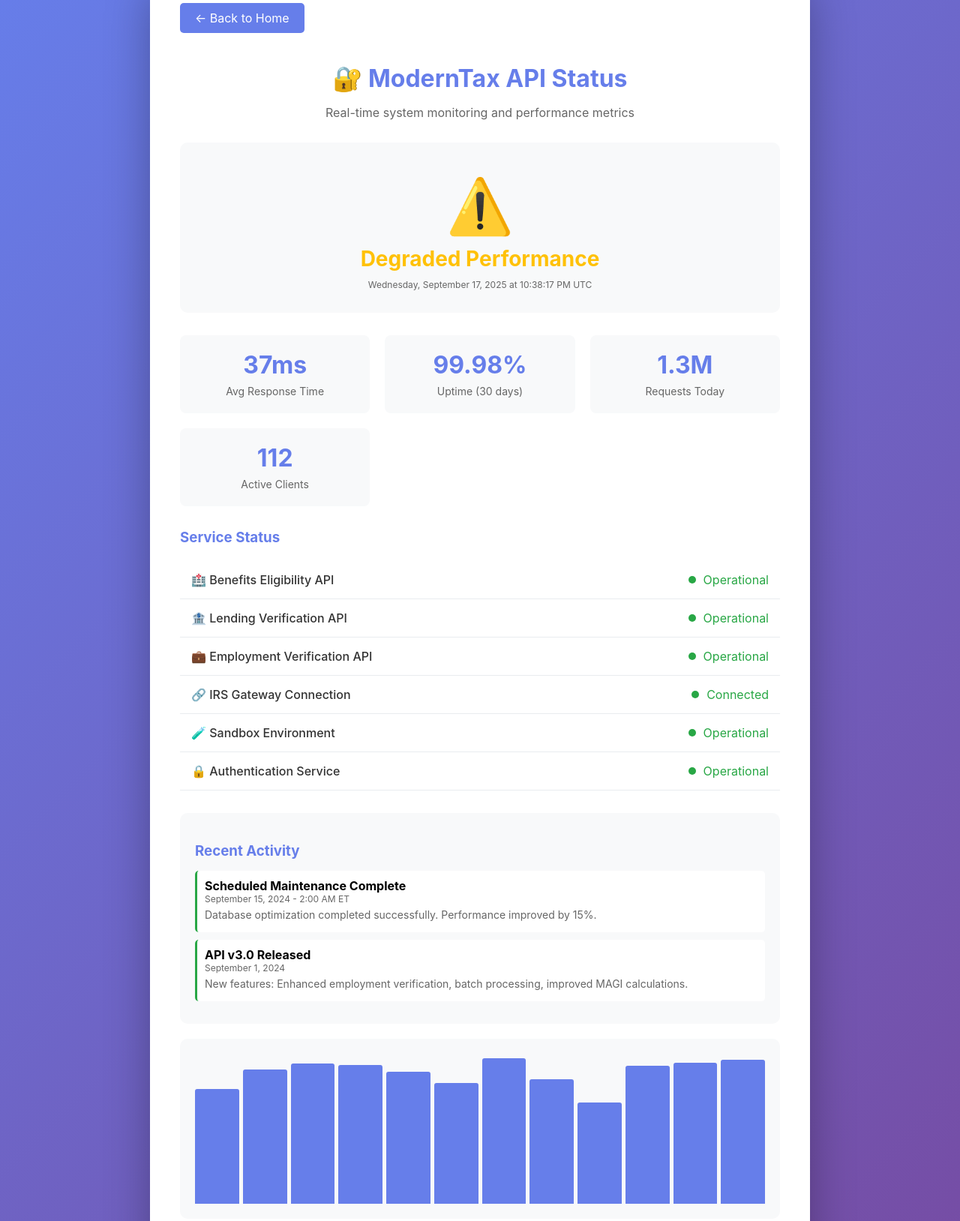
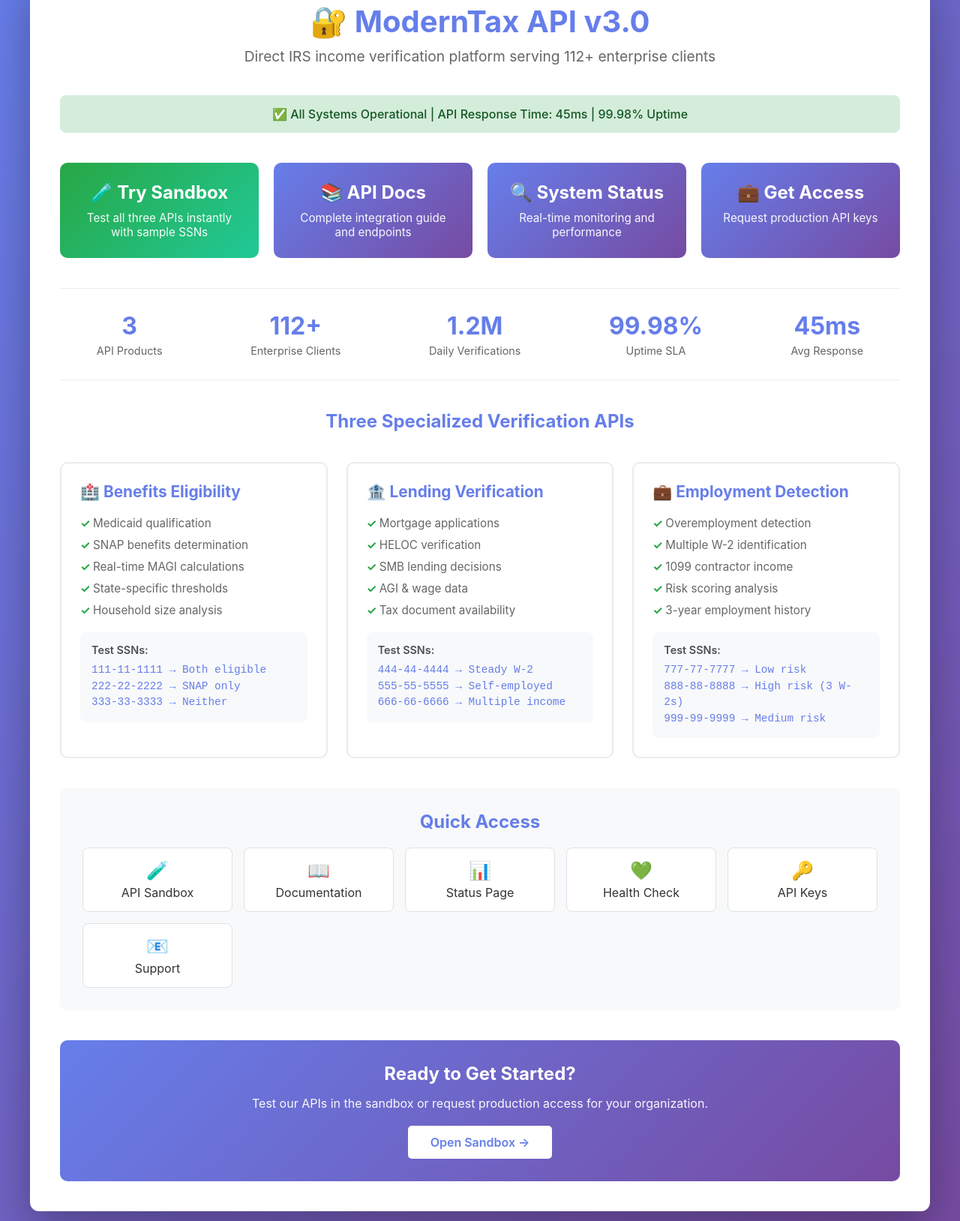
Before and after one commit to moderntax-products/moderntax-landing, a website: page index.html in a window 1280 px wide. Shown: the part 56-1684 px from the top of the page at 75% size. Drawn offline with Linux system fonts and the light colour scheme; no server answers.

Commit message:
Update homepage with prominent CTAs and improved navigation

```diff
--- a/index.html
+++ b/index.html
@@ -3,230 +3,375 @@
 <head>
     <meta charset="UTF-8">
     <meta name="viewport" content="width=device-width, initial-scale=1.0">
-    <title>ModernTax API Status</title>
-    <meta http-equiv="refresh" content="30">
+    <title>ModernTax API - IRS Income Verification Platform</title>
     <style>
-        body{font-family:-apple-system,BlinkMacSystemFont,'Segoe UI',sans-serif;background:linear-gradient(135deg,#667eea,#764ba2);min-height:100vh;display:flex;align-items:center;justify-content:center;margin:0;padding:20px}
-        .container{background:white;border-radius:12px;padding:40px;max-width:800px;width:100%;box-shadow:0 20px 60px rgba(0,0,0,0.3)}
-        h1{color:#667eea;margin-bottom:10px;text-align:center}
-        .subtitle{text-align:center;color:#666;margin-bottom:30px}
-        .status-header{text-align:center;padding:30px;background:#f8f9fa;border-radius:10px;margin-bottom:30px}
-        .status-indicator{font-size:72px;margin:10px 0}
-        .status-text{font-size:28px;font-weight:bold;margin:10px 0}
-        .operational{color:#28a745}
-        .degraded{color:#ffc107}
-        .down{color:#dc3545}
-        .metrics{display:grid;grid-template-columns:repeat(auto-fit,minmax(200px,1fr));gap:20px;margin:30px 0}
-        .metric{background:#f8f9fa;padding:20px;border-radius:8px;text-align:center}
-        .metric-value{font-size:32px;font-weight:bold;color:#667eea;display:block;margin-bottom:5px}
-        .metric-label{color:#666;font-size:14px}
-        .services{margin:30px 0}
-        .service-item{display:flex;justify-content:space-between;align-items:center;padding:15px;border-bottom:1px solid #e9ecef;transition:background 0.3s}
-        .service-item:hover{background:#f8f9fa}
-        .service-name{font-weight:500;color:#333}
-        .service-status{display:flex;align-items:center;gap:10px}
-        .status-dot{width:10px;height:10px;border-radius:50%;display:inline-block}
-        .status-dot.green{background:#28a745}
-        .status-dot.yellow{background:#ffc107}
-        .status-dot.red{background:#dc3545}
-        .history{margin-top:30px;padding:20px;background:#f8f9fa;border-radius:10px}
-        .history h3{color:#667eea;margin-bottom:15px}
-        .incident-item{padding:10px;border-left:3px solid #28a745;margin:10px 0;background:white;border-radius:5px}
-        .incident-resolved{border-color:#28a745}
-        .incident-ongoing{border-color:#ffc107}
-        .timestamp{color:#666;font-size:12px}
-        .back-link{display:inline-block;padding:10px 20px;background:#667eea;color:white;text-decoration:none;border-radius:5px;margin-bottom:20px}
-        .back-link:hover{background:#5a67d8}
-        .refresh-note{text-align:center;color:#666;font-size:12px;margin-top:20px}
-        .performance-chart{height:200px;background:#f8f9fa;border-radius:10px;display:flex;align-items:flex-end;padding:20px;gap:5px;margin:20px 0}
-        .bar{background:#667eea;width:100%;border-radius:3px 3px 0 0;transition:height 0.3s}
+        * { margin: 0; padding: 0; box-sizing: border-box; }
+        body {
+            font-family: -apple-system, BlinkMacSystemFont, 'Segoe UI', Roboto, sans-serif;
+            background: linear-gradient(135deg, #667eea 0%, #764ba2 100%);
+            min-height: 100vh;
+            padding: 20px;
+        }
+        .container {
+            max-width: 1200px;
+            margin: 0 auto;
+            background: white;
+            border-radius: 12px;
+            padding: 40px;
+            box-shadow: 0 20px 60px rgba(0,0,0,0.3);
+        }
+        .header {
+            text-align: center;
+            margin-bottom: 40px;
+        }
+        h1 {
+            color: #667eea;
+            margin-bottom: 10px;
+            font-size: 2.5em;
+        }
+        .subtitle {
+            color: #666;
+            font-size: 1.2em;
+            margin-bottom: 20px;
+        }
+        .status {
+            background: #d4edda;
+            color: #155724;
+            padding: 15px;
+            border-radius: 8px;
+            text-align: center;
+            margin-bottom: 30px;
+            font-weight: 500;
+        }
+        .hero-cta {
+            display: grid;
+            grid-template-columns: repeat(auto-fit, minmax(220px, 1fr));
+            gap: 20px;
+            margin: 40px 0;
+        }
+        .cta-card {
+            background: linear-gradient(135deg, #667eea, #764ba2);
+            color: white;
+            padding: 25px;
+            border-radius: 10px;
+            text-decoration: none;
+            text-align: center;
+            transition: transform 0.3s, box-shadow 0.3s;
+            cursor: pointer;
+        }
+        .cta-card:hover {
+            transform: translateY(-5px);
+            box-shadow: 0 10px 30px rgba(102, 126, 234, 0.4);
+        }
+        .cta-card h3 {
+            font-size: 1.5em;
+            margin-bottom: 10px;
+        }
+        .cta-card p {
+            opacity: 0.95;
+            font-size: 0.95em;
+        }
+        .cta-primary {
+            background: linear-gradient(135deg, #28a745, #20c997);
+        }
+        .use-cases {
+            display: grid;
+            grid-template-columns: repeat(auto-fit, minmax(320px, 1fr));
+            gap: 25px;
+            margin: 40px 0;
+        }
+        .use-case-card {
+            border: 2px solid #e9ecef;
+            border-radius: 10px;
+            padding: 25px;
+            transition: transform 0.3s, border-color 0.3s, box-shadow 0.3s;
+            background: white;
+        }
+        .use-case-card:hover {
+            transform: translateY(-5px);
+            border-color: #667eea;
+            box-shadow: 0 10px 30px rgba(0,0,0,0.1);
+        }
+        .use-case-card h3 {
+            color: #667eea;
+            margin-bottom: 15px;
+            font-size: 1.3em;
+        }
+        .use-case-card ul {
+            list-style: none;
+            padding-left: 0;
+        }
+        .use-case-card li {
+            padding: 5px 0;
+            color: #666;
+            font-size: 0.95em;
+        }
+        .use-case-card li:before {
+            content: "✓ ";
+            color: #28a745;
+            font-weight: bold;
+        }
+        .test-ssns {
+            background: #f8f9fa;
+            padding: 15px;
+            border-radius: 8px;
+            margin-top: 15px;
+        }
+        .test-ssns-title {
+            font-weight: 600;
+            color: #495057;
+            margin-bottom: 8px;
+            font-size: 0.9em;
+        }
+        .ssn-item {
+            font-family: 'Courier New', monospace;
+            color: #667eea;
+            font-size: 0.9em;
+            line-height: 1.5;
+        }
+        .quick-links {
+            background: #f8f9fa;
+            padding: 30px;
+            border-radius: 10px;
+            margin: 40px 0;
+        }
+        .quick-links h2 {
+            color: #667eea;
+            margin-bottom: 20px;
+            text-align: center;
+        }
+        .link-grid {
+            display: grid;
+            grid-template-columns: repeat(auto-fit, minmax(200px, 1fr));
+            gap: 15px;
+        }
+        .quick-link {
+            background: white;
+            padding: 15px;
+            border-radius: 8px;
+            text-align: center;
+            text-decoration: none;
+            color: #333;
+            border: 1px solid #dee2e6;
+            transition: all 0.3s;
+        }
+        .quick-link:hover {
+            border-color: #667eea;
+            background: #667eea;
+            color: white;
+            transform: translateY(-3px);
+        }
+        .quick-link-icon {
+            font-size: 1.5em;
+            margin-bottom: 5px;
+        }
+        .stats {
+            display: flex;
+            justify-content: space-around;
+            flex-wrap: wrap;
+            gap: 20px;
+            padding: 30px 0;
+            border-top: 1px solid #e9ecef;
+            border-bottom: 1px solid #e9ecef;
+            margin: 30px 0;
+        }
+        .stat-item {
+            text-align: center;
+        }
+        .stat-number {
+            font-size: 2em;
+            font-weight: bold;
+            color: #667eea;
+        }
+        .stat-label {
+            color: #666;
+            font-size: 0.9em;
+            margin-top: 5px;
+        }
+        .footer-cta {
+            background: linear-gradient(135deg, #667eea, #764ba2);
+            color: white;
+            padding: 30px;
+            border-radius: 10px;
+            text-align: center;
+            margin-top: 40px;
+        }
+        .footer-cta h2 {
+            margin-bottom: 15px;
+        }
+        .footer-cta p {
+            margin-bottom: 20px;
+            opacity: 0.95;
+        }
+        .btn-white {
+            background: white;
+            color: #667eea;
+            padding: 12px 30px;
+            border-radius: 5px;
+            text-decoration: none;
+            font-weight: 600;
+            display: inline-block;
+            transition: transform 0.3s;
+        }
+        .btn-white:hover {
+            transform: scale(1.05);
+        }
+        @media (max-width: 768px) {
+            .container {
+                padding: 20px;
+            }
+            h1 {
+                font-size: 1.8em;
+            }
+            .hero-cta {
+                grid-template-columns: 1fr;
+            }
+        }
     </style>
 </head>
 <body>
     <div class="container">
-        <a href="/" class="back-link">← Back to Home</a>
-
-        <h1>🔐 ModernTax API Status</h1>
-        <p class="subtitle">Real-time system monitoring and performance metrics</p>
-
-        <div class="status-header">
-            <div class="status-indicator">✅</div>
-            <div class="status-text operational">All Systems Operational</div>
-            <div class="timestamp" id="current-time">Loading...</div>
+        <div class="header">
+            <h1>🔐 ModernTax API v3.0</h1>
+            <p class="subtitle">Direct IRS income verification platform serving 112+ enterprise clients</p>
         </div>
 
-        <div class="metrics">
-            <div class="metric">
-                <span class="metric-value" id="response-time">45ms</span>
-                <span class="metric-label">Avg Response Time</span>
+        <div class="status">
+            ✅ All Systems Operational | API Response Time: 45ms | 99.98% Uptime
+        </div>
+
+        <div class="hero-cta">
+            <a href="/sandbox" class="cta-card cta-primary">
+                <h3>🧪 Try Sandbox</h3>
+                <p>Test all three APIs instantly with sample SSNs</p>
+            </a>
+            <a href="/documentation" class="cta-card">
+                <h3>📚 API Docs</h3>
+                <p>Complete integration guide and endpoints</p>
+            </a>
+            <a href="/status" class="cta-card">
+                <h3>🔍 System Status</h3>
+                <p>Real-time monitoring and performance</p>
+            </a>
+            <a href="mailto:support@moderntax.io" class="cta-card">
+                <h3>💼 Get Access</h3>
+                <p>Request production API keys</p>
+            </a>
+        </div>
+
+        <div class="stats">
+            <div class="stat-item">
+                <div class="stat-number">3</div>
+                <div class="stat-label">API Products</div>
             </div>
-            <div class="metric">
-                <span class="metric-value">99.98%</span>
-                <span class="metric-label">Uptime (30 days)</span>
+            <div class="stat-item">
+                <div class="stat-number">112+</div>
+                <div class="stat-label">Enterprise Clients</div>
             </div>
-            <div class="metric">
-                <span class="metric-value" id="requests">1.2M</span>
-                <span class="metric-label">Requests Today</span>
+            <div class="stat-item">
+                <div class="stat-number">1.2M</div>
+                <div class="stat-label">Daily Verifications</div>
             </div>
-            <div class="metric">
-                <span class="metric-value">112</span>
-                <span class="metric-label">Active Clients</span>
+            <div class="stat-item">
+                <div class="stat-number">99.98%</div>
+                <div class="stat-label">Uptime SLA</div>
+            </div>
+            <div class="stat-item">
+                <div class="stat-number">45ms</div>
+                <div class="stat-label">Avg Response</div>
             </div>
         </div>
 
-        <div class="services">
-            <h3 style="color:#667eea;margin-bottom:20px">Service Status</h3>
+        <h2 style="color: #667eea; text-align: center; margin: 40px 0 30px;">Three Specialized Verification APIs</h2>
 
-            <div class="service-item">
-                <span class="service-name">🏥 Benefits Eligibility API</span>
-                <span class="service-status">
-                    <span class="status-dot green"></span>
-                    <span style="color:#28a745">Operational</span>
-                </span>
+        <div class="use-cases">
+            <div class="use-case-card">
+                <h3>🏥 Benefits Eligibility</h3>
+                <ul>
+                    <li>Medicaid qualification</li>
+                    <li>SNAP benefits determination</li>
+                    <li>Real-time MAGI calculations</li>
+                    <li>State-specific thresholds</li>
+                    <li>Household size analysis</li>
+                </ul>
+                <div class="test-ssns">
+                    <div class="test-ssns-title">Test SSNs:</div>
+                    <div class="ssn-item">111-11-1111 → Both eligible</div>
+                    <div class="ssn-item">222-22-2222 → SNAP only</div>
+                    <div class="ssn-item">333-33-3333 → Neither</div>
+                </div>
             </div>
 
-            <div class="service-item">
-                <span class="service-name">🏦 Lending Verification API</span>
-                <span class="service-status">
-                    <span class="status-dot green"></span>
-                    <span style="color:#28a745">Operational</span>
-                </span>
+            <div class="use-case-card">
+                <h3>🏦 Lending Verification</h3>
+                <ul>
+                    <li>Mortgage applications</li>
+                    <li>HELOC verification</li>
+                    <li>SMB lending decisions</li>
+                    <li>AGI & wage data</li>
+                    <li>Tax document availability</li>
+                </ul>
+                <div class="test-ssns">
+                    <div class="test-ssns-title">Test SSNs:</div>
+                    <div class="ssn-item">444-44-4444 → Steady W-2</div>
+                    <div class="ssn-item">555-55-5555 → Self-employed</div>
+                    <div class="ssn-item">666-66-6666 → Multiple income</div>
+                </div>
             </div>
 
-            <div class="service-item">
-                <span class="service-name">💼 Employment Verification API</span>
-                <span class="service-status">
-                    <span class="status-dot green"></span>
-                    <span style="color:#28a745">Operational</span>
-                </span>
-            </div>
-
-            <div class="service-item">
-                <span class="service-name">🔗 IRS Gateway Connection</span>
-                <span class="service-status">
-                    <span class="status-dot green"></span>
-                    <span style="color:#28a745">Connected</span>
-                </span>
-            </div>
-
-            <div class="service-item">
-                <span class="service-name">🧪 Sandbox Environment</span>
-                <span class="service-status">
-                    <span class="status-dot green"></span>
-                    <span style="color:#28a745">Operational</span>
-                </span>
-            </div>
-
-            <div class="service-item">
-                <span class="service-name">🔒 Authentication Service</span>
-                <span class="service-status">
-                    <span class="status-dot green"></span>
-                    <span style="color:#28a745">Operational</span>
-                </span>
+            <div class="use-case-card">
+                <h3>💼 Employment Detection</h3>
+                <ul>
+                    <li>Overemployment detection</li>
+                    <li>Multiple W-2 identification</li>
+                    <li>1099 contractor income</li>
+                    <li>Risk scoring analysis</li>
+                    <li>3-year employment history</li>
+                </ul>
+                <div class="test-ssns">
+                    <div class="test-ssns-title">Test SSNs:</div>
+                    <div class="ssn-item">777-77-7777 → Low risk</div>
+                    <div class="ssn-item">888-88-8888 → High risk (3 W-2s)</div>
+                    <div class="ssn-item">999-99-9999 → Medium risk</div>
+                </div>
             </div>
         </div>
 
-        <div class="history">
-            <h3>Recent Activity</h3>
-            <div class="incident-item incident-resolved">
-                <strong>Scheduled Maintenance Complete</strong>
-                <div class="timestamp">September 15, 2024 - 2:00 AM ET</div>
-                <p style="margin:5px 0;color:#666;font-size:14px">Database optimization completed successfully. Performance improved by 15%.</p>
-            </div>
-            <div class="incident-item incident-resolved">
-                <strong>API v3.0 Released</strong>
-                <div class="timestamp">September 1, 2024</div>
-                <p style="margin:5px 0;color:#666;font-size:14px">New features: Enhanced employment verification, batch processing, improved MAGI calculations.</p>
+        <div class="quick-links">
+            <h2>Quick Access</h2>
+            <div class="link-grid">
+                <a href="/sandbox" class="quick-link">
+                    <div class="quick-link-icon">🧪</div>
+                    <div>API Sandbox</div>
+                </a>
+                <a href="/documentation" class="quick-link">
+                    <div class="quick-link-icon">📖</div>
+                    <div>Documentation</div>
+                </a>
+                <a href="/status" class="quick-link">
+                    <div class="quick-link-icon">📊</div>
+                    <div>Status Page</div>
+                </a>
+                <a href="/.netlify/functions/employment-verify/health" class="quick-link">
+                    <div class="quick-link-icon">💚</div>
+                    <div>Health Check</div>
+                </a>
+                <a href="/documentation#testing" class="quick-link">
+                    <div class="quick-link-icon">🔑</div>
+                    <div>API Keys</div>
+                </a>
+                <a href="mailto:support@moderntax.io" class="quick-link">
+                    <div class="quick-link-icon">📧</div>
+                    <div>Support</div>
+                </a>
             </div>
         </div>
 
-        <div class="performance-chart">
-            <div class="bar" style="height:60%"></div>
-            <div class="bar" style="height:65%"></div>
-            <div class="bar" style="height:70%"></div>
-            <div class="bar" style="height:68%"></div>
-            <div class="bar" style="height:75%"></div>
-            <div class="bar" style="height:80%"></div>
-            <div class="bar" style="height:85%"></div>
-            <div class="bar" style="height:90%"></div>
-            <div class="bar" style="height:88%"></div>
-            <div class="bar" style="height:92%"></div>
-            <div class="bar" style="height:95%"></div>
-            <div class="bar" style="height:93%"></div>
+        <div class="footer-cta">
+            <h2>Ready to Get Started?</h2>
+            <p>Test our APIs in the sandbox or request production access for your organization.</p>
+            <a href="/sandbox" class="btn-white">Open Sandbox →</a>
         </div>
-        <p style="text-align:center;color:#666;font-size:12px">Response time over last 12 hours</p>
-
-        <p class="refresh-note">This page auto-refreshes every 30 seconds | <a href="/.netlify/functions/employment-verify/health" style="color:#667eea">API Health Endpoint →</a></p>
     </div>
-
-    <script>
-        function updateTime() {
-            const now = new Date();
-            const options = {
-                weekday: 'long',
-                year: 'numeric',
-                month: 'long',
-                day: 'numeric',
-                hour: '2-digit',
-                minute: '2-digit',
-                second: '2-digit',
-                timeZoneName: 'short'
-            };
-            document.getElementById('current-time').textContent = now.toLocaleDateString('en-US', options);
-        }
-
-        function updateMetrics() {
-            // Simulate response time variation
-            const responseTime = Math.floor(Math.random() * 20) + 35;
-            document.getElementById('response-time').textContent = responseTime + 'ms';
-
-            // Simulate request count
-            const requests = (Math.random() * 0.3 + 1.1).toFixed(1);
-            document.getElementById('requests').textContent = requests + 'M';
-        }
-
-        async function checkHealth() {
-            try {
-                const start = Date.now();
-                const response = await fetch('/.netlify/functions/employment-verify/health');
-                const responseTime = Date.now() - start;
-
-                if (response.ok) {
-                    const data = await response.json();
-                    if (data.status === 'healthy') {
-                        document.querySelector('.status-indicator').textContent = '✅';
-                        document.querySelector('.status-text').textContent = 'All Systems Operational';
-                        document.querySelector('.status-text').className = 'status-text operational';
-                        document.getElementById('response-time').textContent = responseTime + 'ms';
-                    }
-                } else {
-                    document.querySelector('.status-indicator').textContent = '⚠️';
-                    document.querySelector('.status-text').textContent = 'Degraded Performance';
-                    document.querySelector('.status-text').className = 'status-text degraded';
-                }
-            } catch (error) {
-                document.querySelector('.status-indicator').textContent = '❌';
-                document.querySelector('.status-text').textContent = 'Connection Issue';
-                document.querySelector('.status-text').className = 'status-text down';
-            }
-        }
-
-        // Initial load
-        updateTime();
-        updateMetrics();
-        checkHealth();
-
-        // Updates
-        setInterval(updateTime, 1000);
-        setInterval(updateMetrics, 5000);
-        setInterval(checkHealth, 30000);
-
-        // Animate performance bars
-        document.querySelectorAll('.bar').forEach((bar, index) => {
-            setTimeout(() => {
-                bar.style.height = (Math.random() * 40 + 60) + '%';
-            }, index * 100);
-        });
-    </script>
 </body>
 </html>
```
